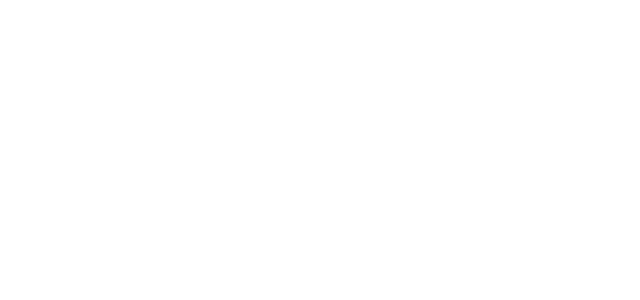
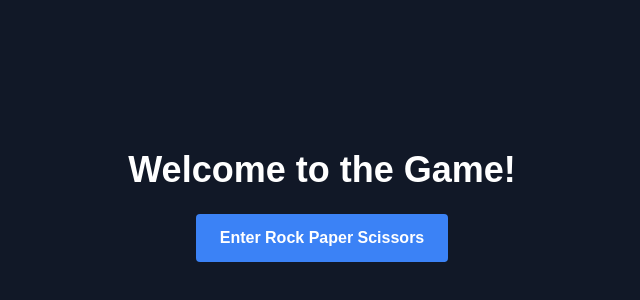
Before and after one commit to komenpetch/rps_pj, a Next.js app: page / in a window 1280 px wide. Shown: the part 194-494 px from the top of the page, without its empty margins (318-958 px from the left). Built offline with nearby package versions, Linux system fonts and the light colour scheme.

Commit message:
✨ enhance login functionality; handle session storage and redirect logic; create main page with login check and navigation to RPS

```diff
--- a/app/login/page.tsx
+++ b/app/login/page.tsx
@@ -26,9 +26,10 @@ export default function LoginPage() {
                 body: JSON.stringify(formData),
             });
 
+            const result = await response.json();
+
             if (!response.ok) {
-                const { error } = await response.json();
-                setError(error);
+                setError(result.error || 'Something went wrong');
                 return;
             }
 
@@ -36,7 +37,8 @@ export default function LoginPage() {
                 setSuccess('Account created successfully! You can now sign in.');
                 toggleMode();
             } else {
-                window.location.href = '/dashboard';
+                localStorage.setItem('session', JSON.stringify(result.session || { user: formData.username }));
+                window.location.href = '/';
             }
         } catch (err) {
             setError('An unexpected error occurred. Please try again.');
--- a/app/page.tsx
+++ b/app/page.tsx
@@ -1,7 +1,35 @@
-export default function Home() {
-  return (
-    <div>
+'use client';
 
-    </div>
-  );
+import { useEffect, useState } from 'react';
+import { useRouter } from 'next/navigation';
+
+export default function MainPage() {
+    const router = useRouter();
+    const [isLoggedIn, setIsLoggedIn] = useState(false);
+
+    useEffect(() => {
+        // Check if the user is logged in
+        const session = localStorage.getItem('session'); // Simulating session storage
+        setIsLoggedIn(!!session);
+    }, []);
+
+    const handleEnterRPS = () => {
+        if (isLoggedIn) {
+            router.push('/rps');
+        } else {
+            router.push('/login'); // Redirect to login if not logged in
+        }
+    };
+
+    return (
+        <div className="min-h-screen flex flex-col items-center justify-center bg-gray-900 text-white">
+            <h1 className="text-4xl font-bold mb-6">Welcome to the Game!</h1>
+            <button
+                onClick={handleEnterRPS}
+                className="bg-blue-500 hover:bg-blue-700 text-white font-bold py-3 px-6 rounded"
+            >
+                Enter Rock Paper Scissors
+            </button>
+        </div>
+    );
 }
--- /dev/null
+++ b/app/rps/page.tsx
@@ -0,0 +1,5 @@
+export default function RPSPage() {
+    return (
+        <div></div>
+    )
+}
```
Also changed, not shown: app/middleware.ts (added), 1 other file (tests, documents, lock files or other folders).
